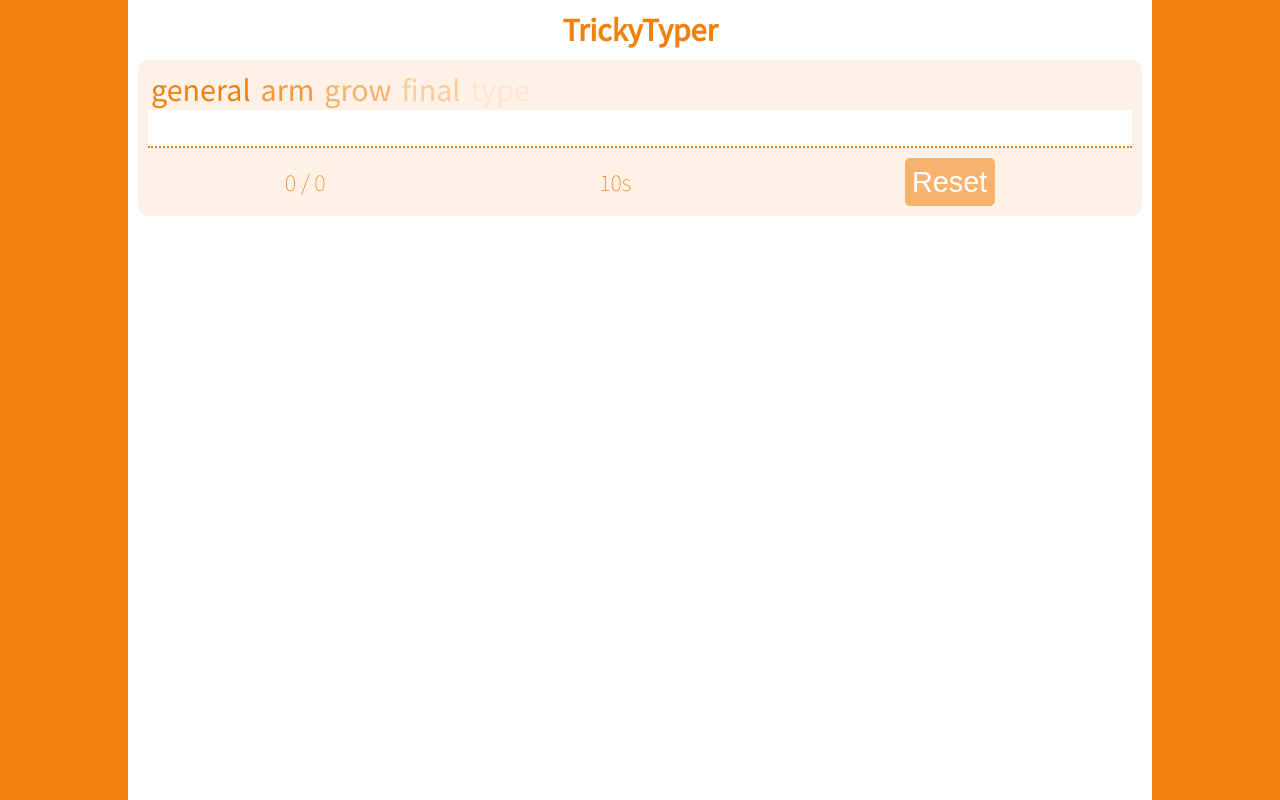
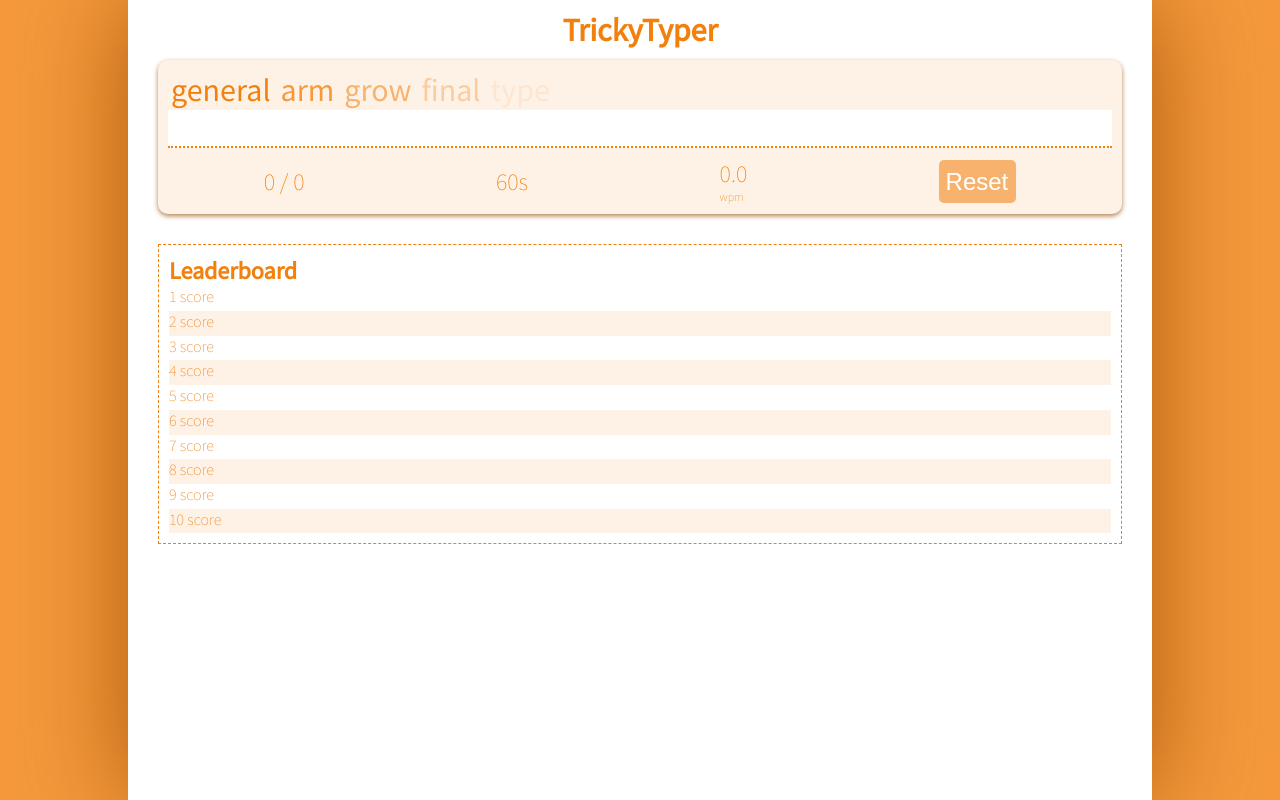
Before and after one commit to dmills-webdev/tricky-typer, a React (Create React App) app: page / in a window 1280 px wide. Built offline with nearby package versions, Linux system fonts and the light colour scheme.

Commit message:
Add leaderboard component

```diff
--- a/src/App.js
+++ b/src/App.js
@@ -1,5 +1,6 @@
 import React from "react"
 import TypingTestContainer from "./TypingTestContainer"
+import LeaderboardContainer from "./LeaderboardContainer"
 import "./app.scss"
 
 
@@ -8,6 +9,7 @@
       <div className={"page-container"}>
         <h1>TrickyTyper</h1>
         <TypingTestContainer />
+        <LeaderboardContainer />
       </div>
     )
 }
--- /dev/null
+++ b/src/LeaderboardComponent.js
@@ -0,0 +1,23 @@
+import React from "react"
+
+function LeaderboardComponent() {
+  return(
+    <div className="leaderboard-container">
+      <h2>Leaderboard</h2>
+      <div className="leaderboard-grid">
+        <div>1 score</div>
+        <div>2 score</div>
+        <div>3 score</div>
+        <div>4 score</div>
+        <div>5 score</div>
+        <div>6 score</div>
+        <div>7 score</div>
+        <div>8 score</div>
+        <div>9 score</div>
+        <div>10 score</div>
+      </div>
+    </div>
+  )
+}
+
+export default LeaderboardComponent
--- /dev/null
+++ b/src/LeaderboardContainer.js
@@ -0,0 +1,10 @@
+import React from "react"
+import LeaderboardComponent from "./LeaderboardComponent"
+
+const LeaderboardContainer = () => {
+  return (
+    <LeaderboardComponent />
+  )
+}
+
+export default LeaderboardContainer
--- a/src/TypingTestComponent.js
+++ b/src/TypingTestComponent.js
@@ -1,6 +1,6 @@
 import React from "react"
 
-function TypingTestComponent({ words, points, attempts, countdown, typedWord, updateTypedWord, checkWord, resetTest }) {
+function TypingTestComponent({ words, points, attempts, wpm, countdown, typedWord, updateTypedWord, checkWord, resetTest }) {
   return (
     <div className="game-container">
       <div className="upcoming-words">
@@ -19,6 +19,7 @@
       <div className="controls-container">
         <p>{points} / {attempts}</p>  {/* TODO: add scaling at end of each test*/}
         <p>{countdown}s</p>
+        <span><p>{wpm}</p><p className="unit-text">wpm</p></span>
         <button
           onClick={() => {
             resetTest()
--- a/src/TypingTestContainer.js
+++ b/src/TypingTestContainer.js
@@ -13,7 +13,7 @@
   //let [characters, charactersRight] = useState(0)
 
   let [countdown, setCountdown] = useState(0)
-  let [duration, setDuration] = useState(10)
+  let [duration, setDuration] = useState(60)
 // Initialise test timing variables
   let [isTestRunning, toggleTestRunning] = useState(false)
   let [isTestComplete, toggleTestComplete] = useState(true)
@@ -79,6 +79,7 @@
       <TypingTestComponent
         words={words}
         points={points}
+        wpm={(points*(60/(61-countdown))).toFixed(1)}
         countdown={countdown}
         attempts={attempts}
         typedWord={typedWord}
--- a/src/app.scss
+++ b/src/app.scss
@@ -1,4 +1,4 @@
-/*------Color Variables ------*/
+/*----------------------------------------------------- Color Variables ------*/
 @import url('https://fonts.googleapis.com/css2?family=Source+Sans+Pro:wght@200;300;400&display=swap');
 $base-font: 'Source Sans Pro', sans-serif;
 
@@ -9,13 +9,15 @@
 $primary-color90: hsla(30, 90%, 90%, 1);
 
 $secondary-color: hsla(30, 90%, 95%, 1);
+$darker-color: hsla(30, 90%, 35%, 1);
+
 $white: #FFF;
 
-/*------Media Variables ------*/
+/*----------------------------------------------------- Media Variables ------*/
 $breakpoint-tablet: 768px;
 $breakpoint-pc: 1024px;
 
-/*------ Main Styles ------*/
+/*------------------------------------------------------ Element Styles ------*/
 * {
   margin: 0;
   box-sizing: border-box;
@@ -29,7 +31,7 @@
 }
 @media (min-width: $breakpoint-pc) {
   body {
-    background-color: $primary-color
+    background-color: $primary-color60;
   }
 }
 
@@ -39,6 +41,7 @@
   color: $primary-color;
 }
 
+/*--------------------------------------------------------- Main Styles ------*/
 .page-container {
   padding-top: 10px;
 }
@@ -47,25 +50,37 @@
     width: $breakpoint-pc;
     min-height: 100vh;
     margin: 0 auto;
+
     background-color: $white;
-
+    box-shadow: 0 0 100px $darker-color;
   }
 }
 
+.unit-text {
+  font-size: 0.5em;
+}
+
+/*--------------------------------------------------------- Game Styles ------*/
 .game-container {
   border-radius: 10px 10px;
   padding: 10px;
-  margin: 10px 10px 0 10px;
+  margin: 20px 10px 0 10px;
   max-width: 100%;
+
   overflow: hidden;
 
   background: $secondary-color;
+}
+@media (min-width: $breakpoint-pc) {
+  .game-container {
+    margin: 10px 30px 0 30px;
+    box-shadow: 0 2px 5px hsla(30, 40%, 50%, 1);
+  }
 }
 
 .upcoming-words p {
   display: inline;
   padding-right: 10px;
-
 
   font-size: 2em;
   font-weight: 400;
@@ -75,19 +90,15 @@
   color: $primary-color;
   padding-left: 3px;
 }
-
 .upcoming-word-1 {
   color: $primary-color60;
 }
-
 .upcoming-word-2 {
   color: $primary-color70;
 }
-
 .upcoming-word-3 {
   color: $primary-color80;
 }
-
 .upcoming-word-4 {
   color: $primary-color90;
 }
@@ -109,6 +120,8 @@
 
   font-family: inherit;
   font-size: 2em;
+
+  outline: none;
 }
 
 .game-container button {
@@ -116,7 +129,36 @@
   border-radius: 5px 5px;
   padding: 8px 8px 7px 7px;
 
-  font-size: 1.2em;
+  font-size: 1em;
   color: $white;
   background-color: $primary-color70;
 }
+
+/*--------------------------------------------------------- Game Styles ------*/
+
+.leaderboard-container {
+  display: flex;
+  flex-direction: column;
+
+  height: 300px;
+  width: auto;
+  margin: 10px;
+  padding: 10px;
+
+  border: 1px dashed $primary-color;
+}
+@media (min-width: $breakpoint-pc) {
+  .leaderboard-container {
+    margin: 30px;
+  }
+}
+
+.leaderboard-grid {
+  display: grid;
+
+  height: 100%
+}
+
+.leaderboard-grid div:nth-child(2n) {
+  background: $secondary-color;
+}
```
